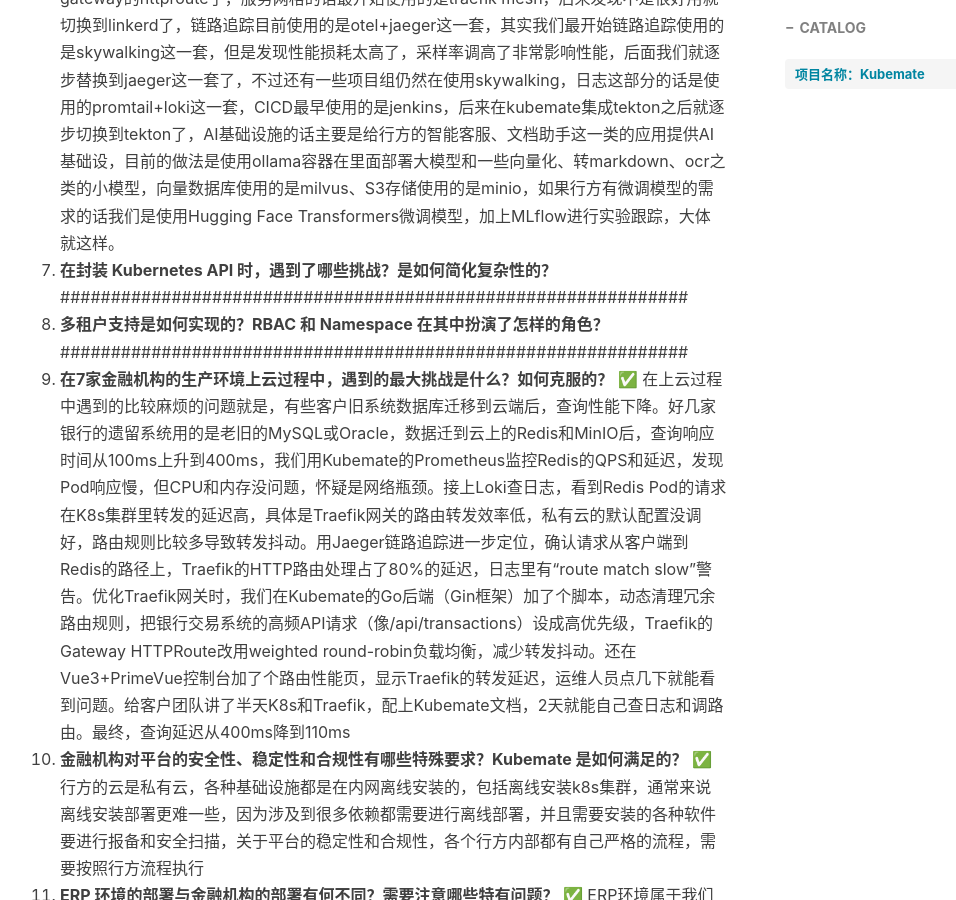
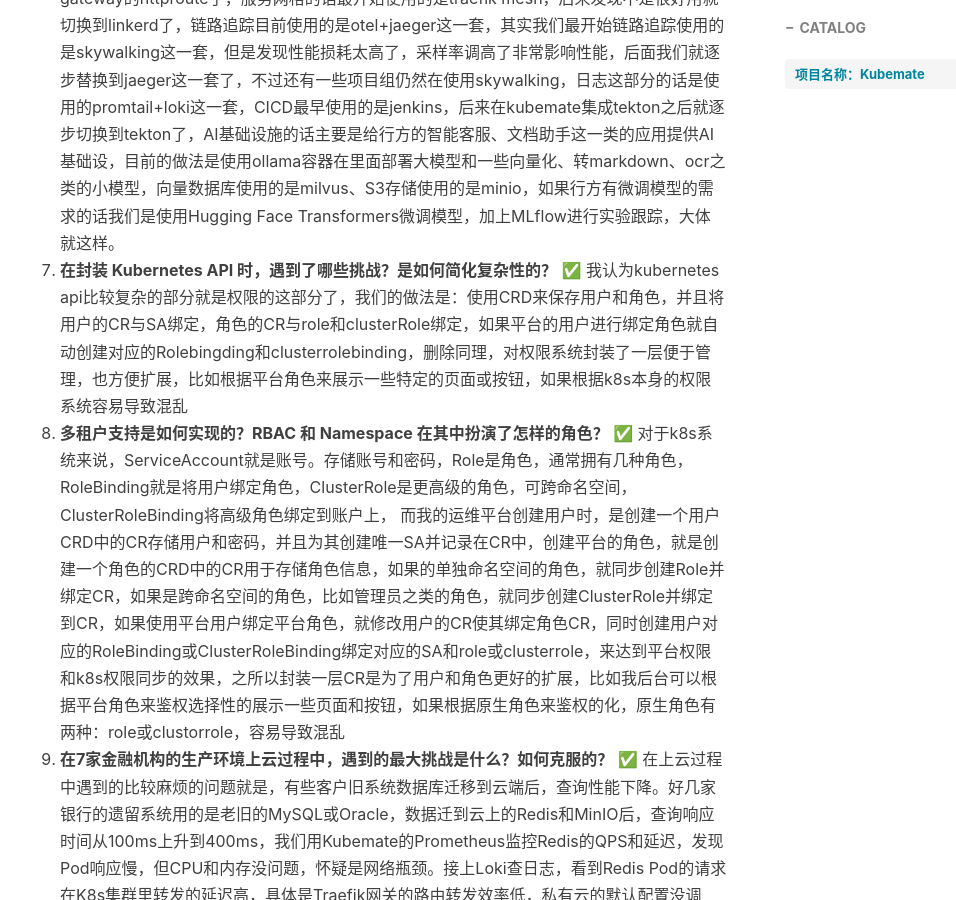
Before and after one commit to hodie-aurora/hodie-aurora.github.io, a Jekyll site: the page built from _posts/2025-06-03-KubemateQA50.md, in a window 1280 px wide and 900 px high, scrolled down 1582 px. Shown: the whole window, without its empty margins (245-1201 px from the left). Built offline with Jekyll 4.4.1, drawn with Linux system fonts in a browser that asks for light colours; nearby versions of some CDN libraries; comment, search, counter and statistics services are not loaded; part of the change alters nothing that is shown.

Commit message:
update QA50

```diff
--- a/_posts/2025-06-03-KubemateQA50.md
+++ b/_posts/2025-06-03-KubemateQA50.md
@@ -23,10 +23,11 @@ tags:						#标签
    最开始是k8s集群的监控与运维，后续逐步拓展了分布式日志、链路追踪、CICD、云环境巡检、AI基础设置这部分，基本上就是根据项目组的需求以及新技术的发展逐渐集成。
 6. **请描述一下 Kubemate 的整体架构，各个主要组件是如何协同工作的？** ✅
    前端使用的是vue加primevue，后端使用的是go+gin，容器运行时使用的是docker，容器编排使用的是k8s，监控和告警的话使用的是Prometheus+alertmanager、thanos和minio进行持久化，网关的话使用的是traefik+gateway，路由最开始使用的是traefik的ingressroute，后来我们换到gateway的httproute了，服务网格的话最开始使用的是traefik mesh，后来发现不是很好用就切换到linkerd了，链路追踪目前使用的是otel+jaeger这一套，其实我们最开始链路追踪使用的是skywalking这一套，但是发现性能损耗太高了，采样率调高了非常影响性能，后面我们就逐步替换到jaeger这一套了，不过还有一些项目组仍然在使用skywalking，日志这部分的话是使用的promtail+loki这一套，CICD最早使用的是jenkins，后来在kubemate集成tekton之后就逐步切换到tekton了，AI基础设施的话主要是给行方的智能客服、文档助手这一类的应用提供AI基础设，目前的做法是使用ollama容器在里面部署大模型和一些向量化、转markdown、ocr之类的小模型，向量数据库使用的是milvus、S3存储使用的是minio，如果行方有微调模型的需求的话我们是使用Hugging Face Transformers微调模型，加上MLflow进行实验跟踪，大体就这样。
-7. **在封装 Kubernetes API 时，遇到了哪些挑战？是如何简化复杂性的？**
-   ##############################################################
-8. **多租户支持是如何实现的？RBAC 和 Namespace 在其中扮演了怎样的角色？**
-   ##############################################################
+7. **在封装 Kubernetes API 时，遇到了哪些挑战？是如何简化复杂性的？** ✅
+   我认为kubernetes api比较复杂的部分就是权限的这部分了，我们的做法是：使用CRD来保存用户和角色，并且将用户的CR与SA绑定，角色的CR与role和clusterRole绑定，如果平台的用户进行绑定角色就自动创建对应的Rolebingding和clusterrolebinding，删除同理，对权限系统封装了一层便于管理，也方便扩展，比如根据平台角色来展示一些特定的页面或按钮，如果根据k8s本身的权限系统容易导致混乱
+8. **多租户支持是如何实现的？RBAC 和 Namespace 在其中扮演了怎样的角色？** ✅
+   对于k8s系统来说，ServiceAccount就是账号。存储账号和密码，Role是角色，通常拥有几种角色，RoleBinding就是将用户绑定角色，ClusterRole是更高级的角色，可跨命名空间，ClusterRoleBinding将高级角色绑定到账户上，
+   而我的运维平台创建用户时，是创建一个用户CRD中的CR存储用户和密码，并且为其创建唯一SA并记录在CR中，创建平台的角色，就是创建一个角色的CRD中的CR用于存储角色信息，如果的单独命名空间的角色，就同步创建Role并绑定CR，如果是跨命名空间的角色，比如管理员之类的角色，就同步创建ClusterRole并绑定到CR，如果使用平台用户绑定平台角色，就修改用户的CR使其绑定角色CR，同时创建用户对应的RoleBinding或ClusterRoleBinding绑定对应的SA和role或clusterrole，来达到平台权限和k8s权限同步的效果，之所以封装一层CR是为了用户和角色更好的扩展，比如我后台可以根据平台角色来鉴权选择性的展示一些页面和按钮，如果根据原生角色来鉴权的化，原生角色有两种：role或clustorrole，容易导致混乱
 9.  **在7家金融机构的生产环境上云过程中，遇到的最大挑战是什么？如何克服的？** ✅
     在上云过程中遇到的比较麻烦的问题就是，有些客户旧系统数据库迁移到云端后，查询性能下降。好几家银行的遗留系统用的是老旧的MySQL或Oracle，数据迁到云上的Redis和MinIO后，查询响应时间从100ms上升到400ms，我们用Kubemate的Prometheus监控Redis的QPS和延迟，发现Pod响应慢，但CPU和内存没问题，怀疑是网络瓶颈。接上Loki查日志，看到Redis Pod的请求在K8s集群里转发的延迟高，具体是Traefik网关的路由转发效率低，私有云的默认配置没调好，路由规则比较多导致转发抖动。用Jaeger链路追踪进一步定位，确认请求从客户端到Redis的路径上，Traefik的HTTP路由处理占了80%的延迟，日志里有“route match slow”警告。优化Traefik网关时，我们在Kubemate的Go后端（Gin框架）加了个脚本，动态清理冗余路由规则，把银行交易系统的高频API请求（像/api/transactions）设成高优先级，Traefik的Gateway HTTPRoute改用weighted round-robin负载均衡，减少转发抖动。还在Vue3+PrimeVue控制台加了个路由性能页，显示Traefik的转发延迟，运维人员点几下就能看到问题。给客户团队讲了半天K8s和Traefik，配上Kubemate文档，2天就能自己查日志和调路由。最终，查询延迟从400ms降到110ms
 10. **金融机构对平台的安全性、稳定性和合规性有哪些特殊要求？Kubemate 是如何满足的？** ✅
@@ -95,24 +96,24 @@ tags:						#标签
 19. **Ollama 在大模型部署方面有哪些优势和局限性？** ✅
     优势：部署简单，开箱即用
     局限：无法支持搞并发环境，负载能力不足，且模型都是量化过的模型
-22. **云环境巡检功能中，Ansible 负责哪些巡检任务？** ✅
+20. **云环境巡检功能中，Ansible 负责哪些巡检任务？** ✅
     ansible主要负责宿主机巡检、云环境巡检、应用巡检以及数据库巡检，
     宿主机巡检主要包括CPU、内存、磁盘、网络、定时任务、内核参数、io读写巡检
     云环境巡检主要包括：集群状态、集群组件状态、警告事件、节点、pod、挂载卷、loki日志清理、服务自启动、证书有效期、etcd备份等、过期镜像、镜像仓库状态
     应用巡检主要包括：连接池、OOM、内存泄漏检测、日志清理、批量时间等
     数据库巡检：慢sql、表数据量
-23. **项目开发过程中，团队是如何协作的？您在其中扮演了怎样的领导角色（尤其是在带领实习生方面）？** ✅
+21. **项目开发过程中，团队是如何协作的？您在其中扮演了怎样的领导角色（尤其是在带领实习生方面）？** ✅
     给实习生拆分和分配任务，review代码，进行技术指导，一共有两个实习生，男生技术比较扎实，但是对云原生方面不太了解，女生基础比较弱，实习生都是在做一些简单的功能，男生做了redis的监控，女生做了一些样式工作
     （最开始有3个人，一个领导，负责规划方向，两个全栈包括我，就是我刚加入的时候，后续半年后有一个人开发离开了，就一直是我在开发，最近两个月招了两个硕士实习生，总共跨度一共两年）
-24. **您认为 Kubemate 项目最成功的地方是什么？** ✅
+22. **您认为 Kubemate 项目最成功的地方是什么？** ✅
     kubemate最成功的地方在于让不熟悉云原生的运维可以快速上手进行云原生运维，根据手册执行即可实现云原生中的各种功能，屏蔽了复杂的底层逻辑
-25. **在项目开发和部署过程中，您遇到的最棘手的技术难题是什么？是如何解决的？**
+23. **在项目开发和部署过程中，您遇到的最棘手的技术难题是什么？是如何解决的？**
     ######################################################################
-26. **如果让您重新设计 Kubemate 的某个模块，您会选择哪个模块？为什么？会做哪些改变？** ✅
+24. **如果让您重新设计 Kubemate 的某个模块，您会选择哪个模块？为什么？会做哪些改变？** ✅
     * **AI 基础设施模块**：
       * **原因**：AI 技术发展迅速，当前的基础版 (Ollama) 和高级版 (Kubeflow) 可能在某些方面（如模型市场集成、更自动化的 MLOps、Serverless GPU 推理等）有提升空间，或者在易用性和灵活性之间可以有更好的平衡。
       * **改变**：可能会考虑引入更统一的模型管理和部署标准，比如与 Model Registry 更紧密的集成；提供更低代码的 AI 工作流构建方式；探索更高效的 GPU 共享和 Serverless 推理方案以降低成本和提升弹性。
-27. **平台的安全性是如何保障的？除了 RBAC，还采取了哪些安全措施？**
+25. **平台的安全性是如何保障的？除了 RBAC，还采取了哪些安全措施？**
     ######################################################################
     * **RBAC (Role-Based Access Control)**：明确提到“结合 RBAC 和 Namespace 实现权限控制与多租户隔离”，这是 Kubernetes 中最核心的权限管理机制。
     * **Namespace 隔离**：用于隔离不同租户的资源。
@@ -126,7 +127,7 @@ tags:						#标签
     * **主机安全和运行时安全**：确保 Kubernetes 节点本身的安全，以及容器运行时的安全监控。
     * **数据传输加密**：除了服务间 mTLS，前端到后端的通信、后端到 Kubernetes API Server 的通信等也应使用 HTTPS/TLS 加密。
     * **定期安全评估和渗透测试**：尤其是在金融机构部署时，这类活动是必不可少的。
-28. **对于平台的升级和维护，你们是如何进行的？如何保证业务的连续性？**
+26. **对于平台的升级和维护，你们是如何进行的？如何保证业务的连续性？**
     ######################################################################
     * **版本控制和发布策略**：平台自身各个组件（后端 API、前端控制台、集成的开源组件等）会有严格的版本控制。发布新版本前会进行充分的内部测试和灰度发布。
     * **向后兼容性**：尽量保证新版本 API 对旧版本客户端的兼容性，或者提供明确的迁移指南。
@@ -140,7 +141,7 @@ tags:						#标签
     * **快速回滚机制**：如果升级出现问题，应能快速回滚到上一个稳定版本。
     * **分离控制平面和数据平面**：平台自身的升级不应直接影响到用户在 Kubernetes 中已运行的应用（数据平面）。
     * **详细的升级文档和SOP**：为运维人员提供清晰的升级步骤和应急预案。
-29. **用户反馈是如何收集和处理的？有没有根据用户反馈进行过重大的功能调整？**
+27. **用户反馈是如何收集和处理的？有没有根据用户反馈进行过重大的功能调整？**
     ######################################################################
     * **内部用户反馈**：对于在金融机构和 ERP 环境中部署和维护的团队，会直接收到来自最终用户和运维人员的反馈。
     * **工单系统/支持渠道**：为付费客户提供专门的技术支持渠道和工单系统来收集问题和需求。
@@ -151,7 +152,7 @@ tags:						#标签
     * **评估与优先级排序**：产品和研发团队评估反馈的价值和紧急程度，确定优先级。
     * **纳入开发计划**：重要的反馈会被纳入产品迭代的开发计划中。
     * **跟踪与闭环**：对已采纳的反馈进行跟踪，直到功能上线或问题解决，并及时告知用户。
-30. **在性能优化方面，你们做了哪些工作？特别是在高并发场景下。**
+28. **在性能优化方面，你们做了哪些工作？特别是在高并发场景下。**
     项目描述中提到“优化用户体验和系统性能”，并采用了一些本身就具备高性能特性的技术。
     已明确的性能优化相关工作：
 
@@ -169,11 +170,11 @@ tags:						#标签
     * **负载均衡**：在平台自身服务的多个实例前使用负载均衡器。
     * **资源调优**：对平台部署在 Kubernetes 上的组件进行合理的 CPU/Memory Request 和 Limit 设置。
     * **代码层面优化**：减少不必要的计算和 I/O 操作，优化算法和数据结构。
-31. **您如何看待 Kubernetes 生态的快速发展？Kubemate 如何保持与社区的同步和技术的先进性？**  ✅
+29. **您如何看待 Kubernetes 生态的快速发展？Kubemate 如何保持与社区的同步和技术的先进性？**  ✅
     就我个人来说我对于k8s生态的快速发展是很兴奋的，我觉得将来云原生会与serverless抢占大部分的运维市场，并且k8s将来肯定会与AI深度结合，为AI提供基础设施可能会成为AI训练的主流方式，大规模集群的GPU调度人才会很稀缺，基于神经网络预测k8s资源调度的技术可能会迎来发展
-32. **AI 技术日新月异，Kubemate 在 AI 基础设施方面未来的发展方向是什么？**  ✅
+30. **AI 技术日新月异，Kubemate 在 AI 基础设施方面未来的发展方向是什么？**  ✅
     我认为后续可能会集成kubeflow，提供一整套从训练到部署的AI基础设施，还有就是可能会考虑引入n8n来实现自动化运维处理突发状况等等
-33. **项目中使用了多种开源组件，如何管理这些组件的版本和依赖关系？**
+31. **项目中使用了多种开源组件，如何管理这些组件的版本和依赖关系？**
     项目描述中未直接说明版本和依赖管理方法，但对于一个 Go 语言开发的企业级项目，通常会采用以下方式：
 
     * **Go Modules**：Go 语言自带的依赖管理工具。通过 `go.mod` 文件明确声明项目依赖的模块及其版本，通过 `go.sum` 文件记录依赖模块的校验和以确保依赖的一致性和安全性。这是 Go 项目管理依赖的标准做法。
@@ -183,7 +184,7 @@ tags:						#标签
     * **CI/CD 流程中的依赖检查**：在持续集成流程中，可能会加入依赖版本检查、安全漏洞扫描（如 `nancy` 工具扫描 Go 依赖，或针对容器镜像的扫描）等步骤。
     * **定期审查和更新**：定期审查项目依赖的开源组件，关注其新版本发布、安全补丁和废弃通知，并计划性地进行更新和测试。
     * **内部镜像仓库/制品库**：将经过验证的开源组件镜像和依赖库存储在内部的私有仓库中，以保证供应链的稳定性和安全性。
-34. **在项目文档和知识沉淀方面，你们是如何做的？**  ✅
+32. **在项目文档和知识沉淀方面，你们是如何做的？**  ✅
     * **代码注释**：在代码层面编写清晰的注释，解释函数功能、参数、返回值和重要逻辑。
     * **API 文档**：为后端 API 提供详细的文档，可以使用 Swagger/OpenAPI 等工具自动生成和维护。
     * **架构文档**：描述系统的整体架构、模块划分、核心组件及其交互方式。
@@ -193,10 +194,10 @@ tags:						#标签
     * **Wiki/知识库**：建立内部的 Wiki 系统或知识库（如 Confluence, GitLab Wiki, Notion 等），用于沉淀项目相关的各种知识、经验教训、FAQ、最佳实践等。
     * **定期技术分享和培训**：团队内部定期进行技术分享，对新成员进行培训，促进知识的传播和共享。
     * **版本发布说明 (Release Notes)**：每个版本发布时，提供详细的发布说明，列出新功能、改进和 Bug 修复。
-35. **对于新加入的团队成员，如何帮助他们快速上手 Kubemate 项目？**  ✅
+33. **对于新加入的团队成员，如何帮助他们快速上手 Kubemate 项目？**  ✅
     首先我们有比较完善的文档，以及专门给新人提供的联系环境，我们也会专门对新人进行培训熟悉kubemate的使用，每个新人都会培训，哪怕不参与kubemate开发
     还有就是我会负责为新人进行答疑，指导，跟踪学习进度。并且分配给一些简单的小任务帮助新人熟悉项目，还有就是对新人的代码进行审查，鼓励多提问多交流，我们项目组氛围还是非常好的，技术氛围很浓厚
-36. **Kubemate 的监控仪表盘主要关注哪些核心指标？是如何帮助用户快速定位问题的？**
+34. **Kubemate 的监控仪表盘主要关注哪些核心指标？是如何帮助用户快速定位问题的？**
     项目描述中提到“Vue3 仪表盘展示集群与应用健康、资源使用率和应用性能”以及“Prometheus 监控推理性能，Vue3 仪表盘展示任务状态”。
     监控仪表盘主要关注的核心指标可能包括：
 
@@ -222,7 +223,7 @@ tags:						#标签
     * **阈值和告警集成**：关键指标超出预设阈值时，在仪表盘上高亮显示，并与告警系统联动。
     * **时间范围选择和对比**：允许用户选择不同时间范围查看历史数据，对比正常时段和异常时段的指标差异。
     * **预设仪表盘和自定义仪表盘**：提供针对常见场景的预设仪表盘，同时也允许用户根据自己的需求创建和定制仪表盘。
-37. **告警的准确性和及时性是如何保证的？如何避免告警风暴？**
+35. **告警的准确性和及时性是如何保证的？如何避免告警风暴？**
     项目描述中提到“Alertmanager 支持多渠道告警（邮件、短信），通过预定义规则实时通知异常”。
     保证告警准确性和及时性的方法：
 
@@ -244,7 +245,7 @@ tags:						#标签
     * **合理的告警级别和通知策略**：区分告警的严重级别（如 P1, P2, P3），不同级别的告警采用不同的通知方式和频率。关键告警才发送短信或电话，普通告警可能只发邮件或IM消息。
     * **告警去重 (Deduplication)**：Alertmanager 自身会对来自不同 Prometheus 副本的相同告警进行去重（如果配置了 HA）。
     * **设置合理的 `for` 持续时间**：要求一个条件持续一段时间才触发告警，可以过滤掉短暂的、可自愈的抖动。
-38. **日志分析功能支持哪些高级查询和分析能力？**
+36. **日志分析功能支持哪些高级查询和分析能力？**
     项目描述中提到“通过 Promtail 收集容器和应用日志，存储至 Loki，支持高效查询和分析。Vue3 控制台集成日志可视化界面，允许用户按时间、关键词或服务过滤日志，快速定位问题。”
     Loki 的日志查询语言是 LogQL，它借鉴了 PromQL 的设计思想。基于此，Kubemate 的日志分析功能可能支持以下高级查询和分析能力：
 
@@ -268,7 +269,7 @@ tags:						#标签
     * **实时日志流 (Live Tailing)**：类似于 `kubectl logs -f` 或 `tail -f`，实时显示新产生的日志。
     * **上下文查询 (Context Querying)**：当定位到一条感兴趣的日志后，可以方便地查询该日志前后的相关日志，以获取更完整的上下文信息。
       Vue3 控制台会将这些 LogQL 能力通过友好的界面（如输入框、下拉选择、时间选择器）封装起来，方便用户使用。
-39. **链路追踪如何帮助开发者理解微服务间的调用关系和性能瓶颈？**
+37. **链路追踪如何帮助开发者理解微服务间的调用关系和性能瓶颈？**
     项目描述中提到“集成 OpenTelemetry 和 Jaeger 实现轻量级分布式链路追踪，生成微服务和 AI 推理请求的依赖拓扑图。支持服务调用分析，优化故障排查效率。”
     链路追踪帮助开发者理解微服务调用关系和性能瓶颈的方式如下：
 
@@ -288,7 +289,7 @@ tags:						#标签
       * 通过分析链路数据，可以发现不合理的服务依赖、循环调用、过深的调用链等架构问题，为服务治理和架构优化提供依据。
     * **容量规划和性能测试**：分析高并发场景下的链路数据，了解系统在压力下的表现，为容量规划提供数据支持。
       对于 AI 推理请求，链路追踪可以帮助分析数据预处理、模型加载、推理计算、后处理等各个阶段的耗时，找出推理流程中的瓶颈。
-40. **服务网格的引入对应用的性能和资源消耗有何影响？**
+38. **服务网格的引入对应用的性能和资源消耗有何影响？**
     项目描述中使用了 Linkerd 作为轻量级服务网格。服务网格的引入对应用性能和资源消耗通常有以下影响：
     正面影响（间接提升性能或可靠性）：
 
@@ -303,7 +304,7 @@ tags:						#标签
       * **控制平面资源**：服务网格的控制平面组件（如 Linkerd Controller, Policy Controller 等）也需要消耗一定的 CPU 和内存资源。
     * **网络带宽消耗**：虽然通常不显著，但 Sidecar 代理间的控制信息交互、遥测数据上报等也会占用少量网络带宽。
       Kubemate 选择 Linkerd 的原因之一就是其“轻量级”，这意味着 Linkerd 团队在设计时就力求将其性能开销和资源消耗降到最低，使其对应用的影响尽可能小，尤其适合中小型集群。但无论如何，引入服务网格都会带来额外的开销，需要在其提供的价值（安全、可观测性、可靠性）和这些开销之间进行权衡。
-41. **CI/CD 流水线的平均构建和部署时长是多少？有哪些优化手段？**
+39. **CI/CD 流水线的平均构建和部署时长是多少？有哪些优化手段？**
     项目描述中没有提供 CI/CD 流水线的平均构建和部署时长。这个时长会因应用的复杂性、代码库大小、测试覆盖程度、基础镜像大小、网络状况以及 Kubernetes 集群的响应速度等多种因素而异。
     可能的优化手段包括：
 
@@ -328,7 +329,7 @@ tags:						#标签
       * **使用更快的 Runner/Agent**：为 Tekton TaskRun 或 Jenkins Agent 配置性能更好的节点。
       * **Tekton 优化**：Tekton 的设计本身就是为了高效和并行。合理设计 Task 和 Pipeline，利用其并发特性。
     * **网络优化**：确保构建节点、代码仓库、镜像仓库、Kubernetes 集群之间的网络连接高速稳定。
-42. **GPU 资源的调度策略是怎样的？如何确保公平性和高效性？**
+40. **GPU 资源的调度策略是怎样的？如何确保公平性和高效性？**
     项目描述中提到“集成 NVIDIA GPU Operator，支持 Kubernetes 集群中的 GPU 资源动态调度...Prometheus 监控 GPU 使用率，优化资源分配效率。”
     GPU 资源的调度策略通常依赖于 Kubernetes 自身的调度器以及 NVIDIA GPU Operator 提供的能力：
 
@@ -351,9 +352,9 @@ tags:						#标签
       * **任务编排**：对于 AI 训练任务，Kubeflow 等工作流引擎可以帮助优化 GPU 任务的排队和调度。
       * **避免 GPU 碎片化**：合理的调度策略应尽量避免产生无法被利用的 GPU 碎片资源。
         Kubemate 平台可能会在其控制台提供 GPU 资源的可视化和管理界面，并允许管理员配置相关的配额和策略。
-43. **您个人在 Kubemate 项目中最大的收获是什么？**  ✅
+41. **您个人在 Kubemate 项目中最大的收获是什么？**  ✅
     首先是积累了很多云原生领域相关的经验，让我踏入云原生领域的门槛，也了解到很多优秀的组织和开源项目，认识到了很多优秀的前辈，还有就是对一整个项目的掌控，以及如何管理开发组的成员让大家如何更高效的团队协作，还有就是技术支持时收获了如何与客户打交道，如何和客户去沟通，积累了一些运维和开发的经验
-44. **Kubemate 如何处理有状态应用（Stateful Applications）的部署和管理？**
+42. **Kubemate 如何处理有状态应用（Stateful Applications）的部署和管理？**
     项目描述中没有直接详细说明如何处理有状态应用，但 Kubernetes 本身提供了管理有状态应用的核心资源，Kubemate 作为一个 Kubernetes 管理平台，必然会支持这些资源。
     Kubemate 处理有状态应用的方式可能包括：
 
@@ -373,7 +374,7 @@ tags:						#标签
     * **Operator Framework 支持 (可能)**：
       * 更高级的管理方式是使用 Operator。许多有状态服务（如 etcd, Prometheus, Kafka, MySQL 等）都有官方或社区提供的 Operator，用于自动化其部署、配置、管理、升级和备份等复杂运维任务。Kubemate 可能会支持用户部署和管理这些 Operator。
         通过封装和简化这些 Kubernetes 原生能力，Kubemate 可以帮助用户更方便地部署和管理有状态应用。
-45. **平台的灾备和恢复机制是如何设计的？**
+43. **平台的灾备和恢复机制是如何设计的？**
     项目描述中没有详细说明平台自身的灾备和恢复机制，但提到了在金融机构部署，这意味着高可用性和灾备能力是重要考量。
     一个企业级平台的灾备和恢复机制通常会考虑以下层面：
 
@@ -394,5 +395,5 @@ tags:						#标签
       * 定期进行灾难恢复演练，验证 DRP 的有效性并优化流程。
     * **Thanos 的作用**：在监控方面，Thanos 的长期存储和全局查询能力本身就为监控数据提供了灾备。
       Kubemate 作为企业级平台，其灾备设计会根据客户的具体 RTO/RPO 要求和成本预算来平衡。
-46. **未来 Kubemate 有没有考虑引入 Serverless 或者函数计算的能力来进一步优化 AI 工作负载？**  ✅
+44. **未来 Kubemate 有没有考虑引入 Serverless 或者函数计算的能力来进一步优化 AI 工作负载？**  ✅
     暂时还没有考虑引入serverless或函数计算的能力来优化AI工作负载，我觉得AI基础设施下一步集成kubeflow会比较好
```
